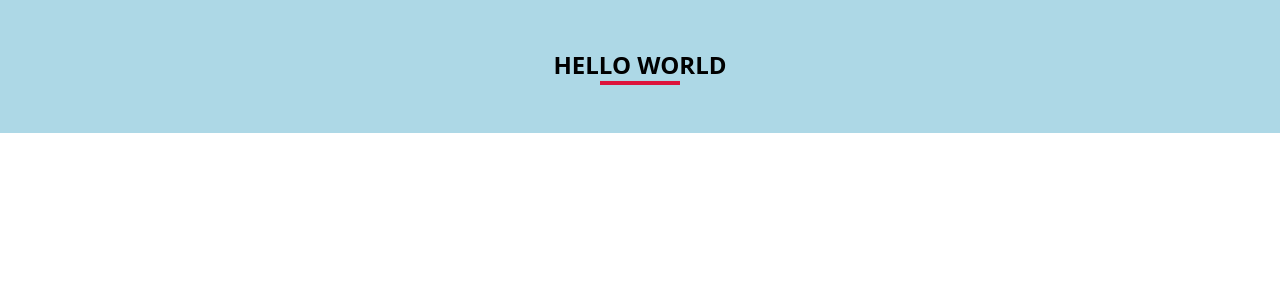
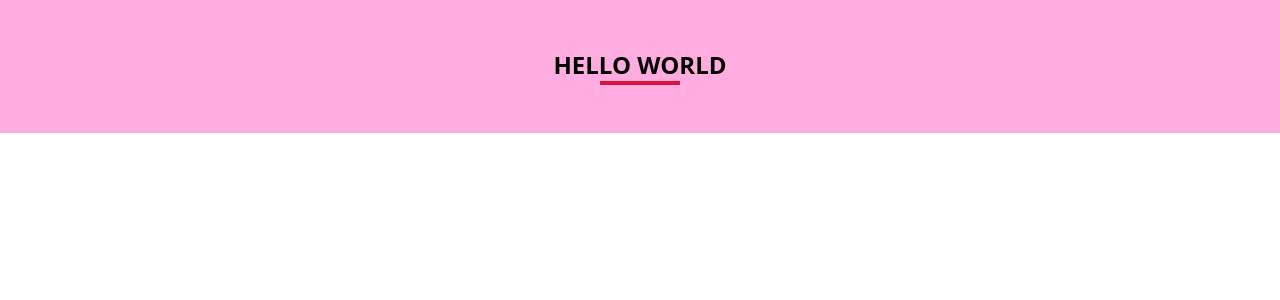
Before and after one commit to hungbui7690/react-styled-components, a React (Vite) app in the folder client/: page / in a window 1280 px wide. Shown: the top 300 px of the page. Built offline with nearby package versions, Linux system fonts and the light colour scheme.

Commit message:
CSS Variables

```diff
--- a/client/src/App.jsx
+++ b/client/src/App.jsx
@@ -1,5 +1,11 @@
 /*
-  Global Classes
+  CSS Variables
+  - 2 ways:
+    + CSS
+    + Utils Approach
+  - this lesson, we work with CSS way.
+
+
 
   (1) index.css
 
@@ -11,8 +17,7 @@ import Random from './components/Random'
 
 function App() {
   return (
-    // (2) this one is easy to overwrite > see below
-    <Wrapper className='bg-grey'>
+    <Wrapper>
       <ComplexTitle title='Hello World' />
     </Wrapper>
   )
@@ -27,8 +32,8 @@ const Wrapper = styled.section`
   padding: 3rem;
   gap: 1rem;
 
-  /* (3) */
-  background-color: lightblue;
+  /* (2) */
+  background-color: var(--primaryColor);
 `
 
 export default App
--- a/client/src/index.css
+++ b/client/src/index.css
@@ -1,3 +1,8 @@
+/* (1) */
+:root {
+  --primaryColor: #fface1;
+}
+
 * {
   margin: 0;
   padding: 0;
@@ -8,12 +13,3 @@ body {
   font-family: system-ui, -apple-system, BlinkMacSystemFont, 'Segoe UI', Roboto,
     Oxygen, Ubuntu, Cantarell, 'Open Sans', 'Helvetica Neue', sans-serif;
 }
-
-/* (1) this is global styles > can be easy to overwrite if we use styled-component in the Component */
-.bg-grey {
-  background-color: grey;
-}
-.title {
-  text-transform: uppercase;
-  color: crimson;
-}
```
